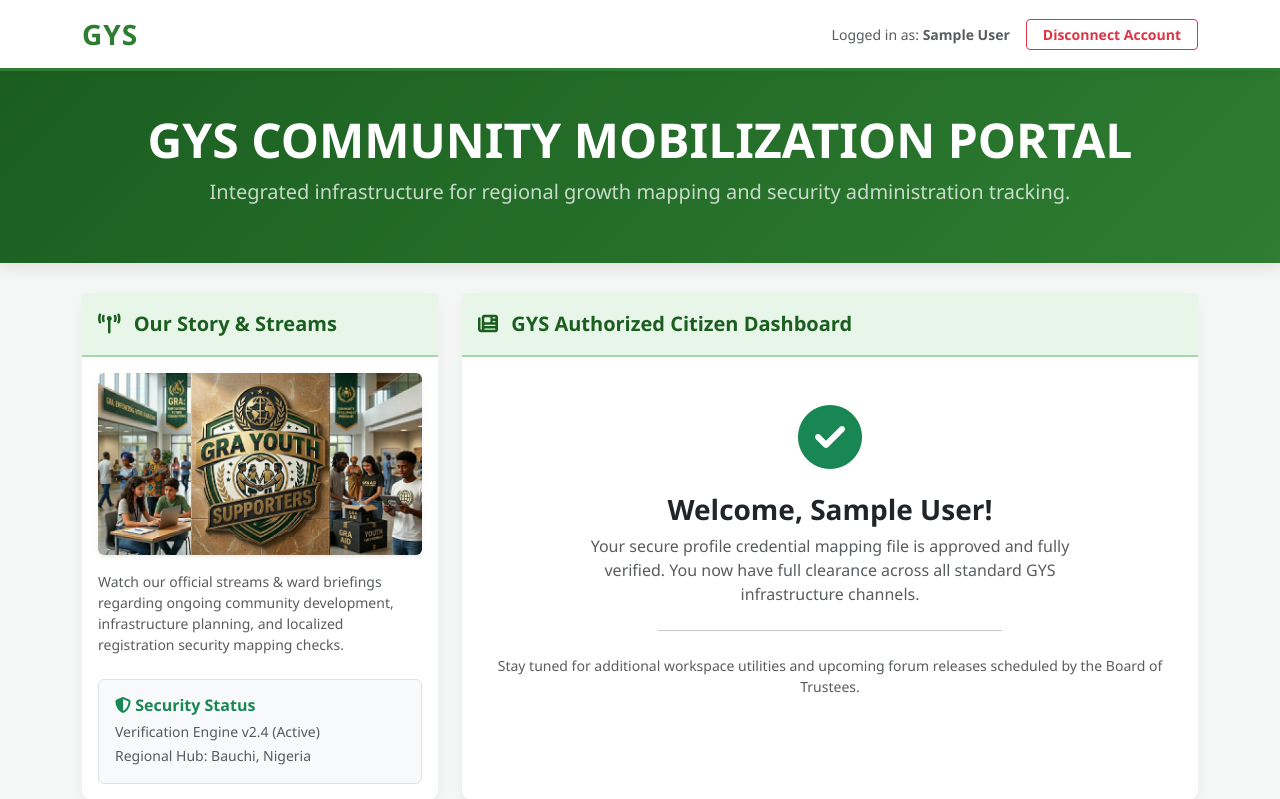
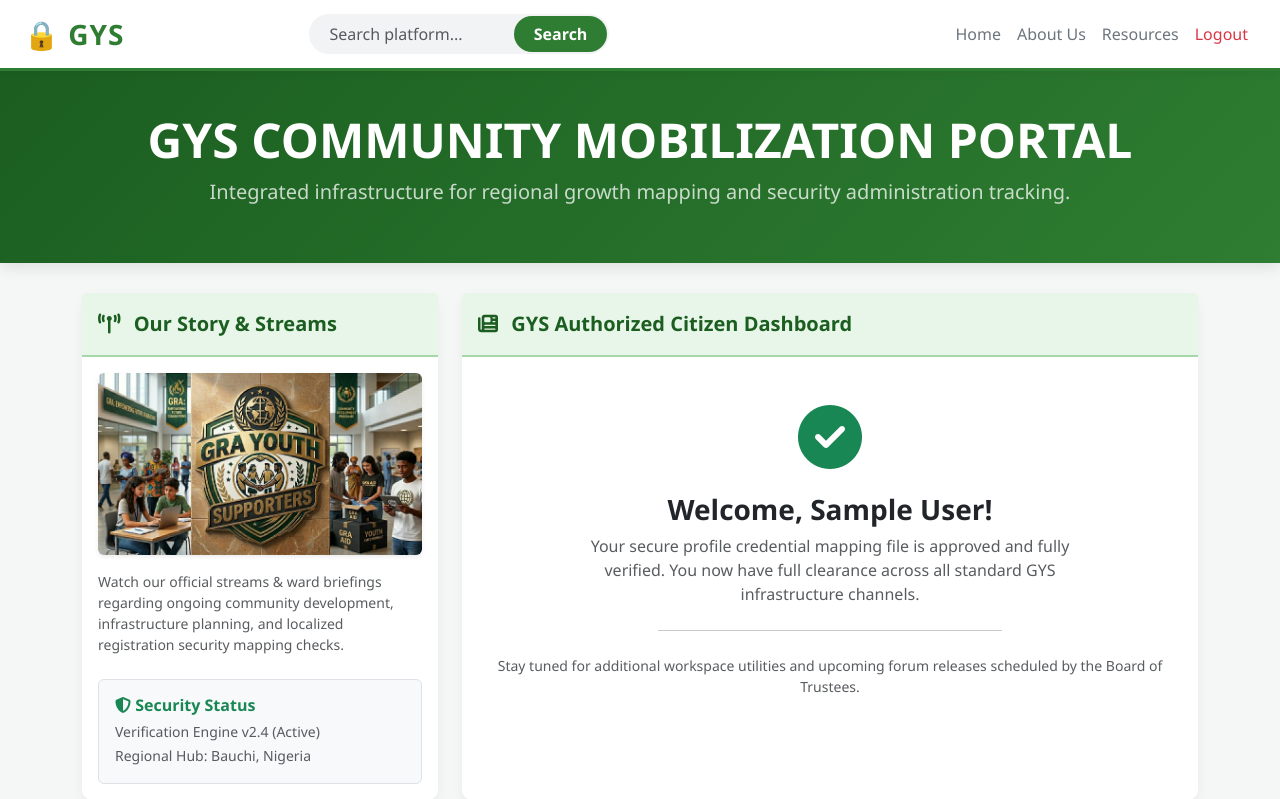
Before and after one commit to gwazirii/PROJECT--GYS, a Flask app: page / in a window 1280 px wide. Shown: the top 799 px of the page. Run offline with Flask 3, Linux system fonts and the light colour scheme; the visitor is signed in with stand-in values (Sample User, id 1); some libraries are stand-ins or nearby versions.

Commit message:
Add navbar with search bar and navigation links to main dashboard

```diff
--- a/templates/index.html
+++ b/templates/index.html
@@ -22,12 +22,24 @@
 <body>
 
     <nav class="navbar navbar-expand-lg navbar-gys sticky-top">
-        <div class="container">
-            <a class="navbar-brand nav-brand-text fs-3" href="#">GYS</a>
-            <div class="d-flex align-items-center gap-3 ms-auto">
-                <span class="text-muted small d-none d-md-inline">Logged in as: <strong>{{ session.get('user_name') }}</strong></span>
-                <a href="{{ url_for('logout') }}" class="btn btn-outline-danger btn-sm fw-bold px-3">Disconnect Account</a>
+        <div class="container-fluid px-4">
+            <a class="navbar-brand nav-brand-text fs-3" href="/">
+                🔒 GYS
+            </a>
+
+            <div class="d-flex mx-auto" style="gap: 20px;">
+                <div style="position: relative; display: flex; align-items: center;">
+                    <input class="form-control" type="search" placeholder="Search platform..." style="border-radius: 20px; padding: 8px 60px 8px 20px; width: 300px; background-color: #f1f3f5; border: none;" aria-label="Search">
+                    <button class="btn" type="submit" style="background-color: #2e7d32; color: white; border-radius: 20px; padding: 6px 20px; font-weight: bold; border: none; position: absolute; right: 2px; cursor: pointer;">Search</button>
+                </div>
             </div>
+
+            <ul class="navbar-nav ms-auto mb-2 mb-lg-0">
+                <li class="nav-item"><a class="nav-link" href="/" style="color: #6c757d; font-weight: 500;">Home</a></li>
+                <li class="nav-item"><a class="nav-link" href="#" style="color: #6c757d; font-weight: 500;">About Us</a></li>
+                <li class="nav-item"><a class="nav-link" href="#" style="color: #6c757d; font-weight: 500;">Resources</a></li>
+                <li class="nav-item"><a class="nav-link" href="{{ url_for('logout') }}" style="color: #dc3545; font-weight: 500;">Logout</a></li>
+            </ul>
         </div>
     </nav>
 
```
